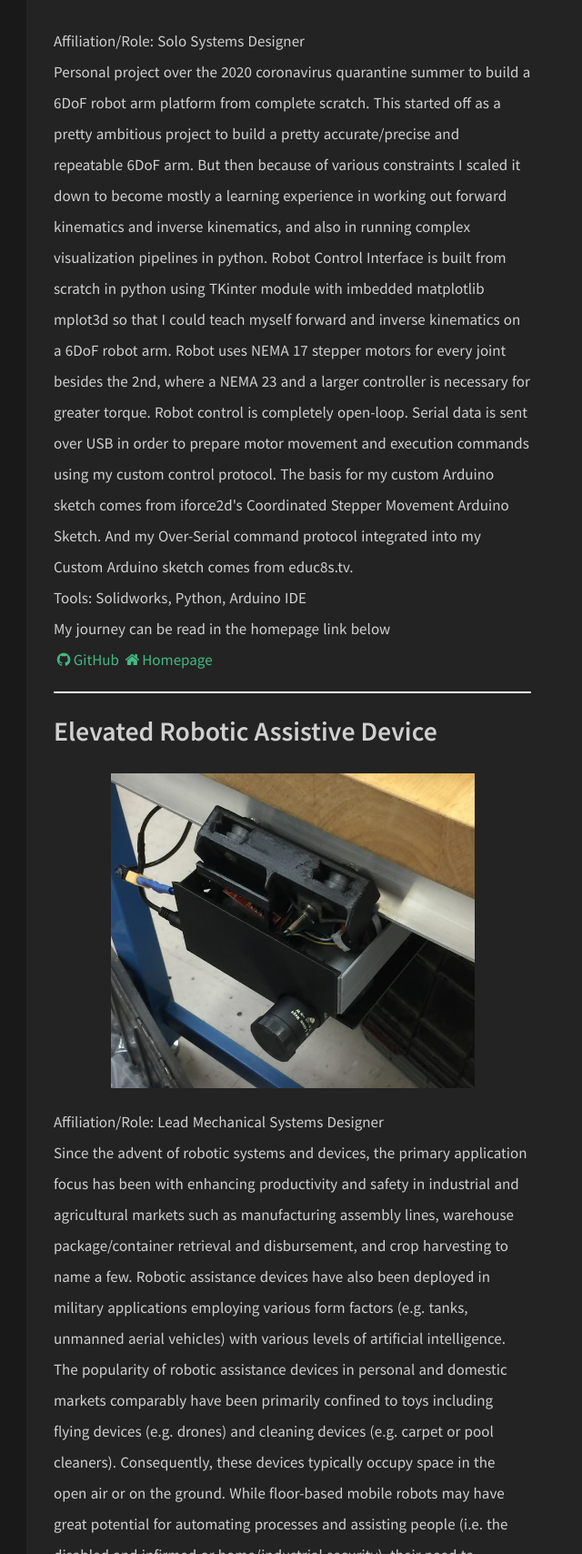
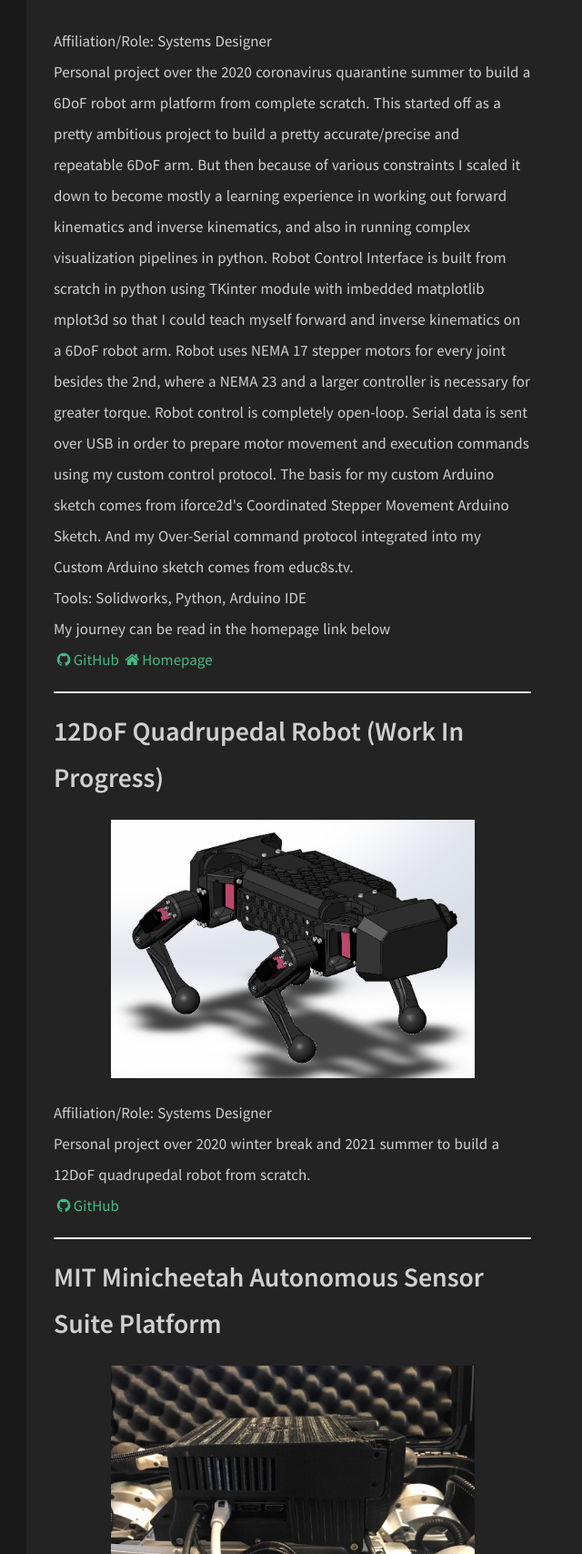
Before and after one commit to uynitsuj/uynitsuj.github.io, a Jekyll site: the page built from about.html, in a window 1280 px wide, cut to the strip 1651-3359 px from the top of the page. Shown: the whole strip at 91% size, without its empty margins (291-931 px from the left). Built offline with Jekyll 4.4.1, drawn with Linux system fonts in a browser that asks for light colours; nearby versions of some CDN libraries; some of the changed text lies outside the part shown.

Commit message:
projects

```diff
--- a/_data/index/projects.yml
+++ b/_data/index/projects.yml
@@ -1,9 +1,19 @@
 - name: 6DoF 3D-Printed Robotic Arm
-  descr: "Affiliation/Role: Solo Systems Designer<br>Personal project over the 2020 coronavirus quarantine summer to build a 6DoF robot arm platform from complete scratch. This started off as a pretty ambitious project to build a pretty accurate/precise and repeatable 6DoF arm. But then because of various constraints I scaled it down to become mostly a learning experience in working out forward kinematics and inverse kinematics, and also in running complex visualization pipelines in python. Robot Control Interface is built from scratch in python using TKinter module with imbedded matplotlib mplot3d so that I could teach myself forward and inverse kinematics on a 6DoF robot arm. Robot uses NEMA 17 stepper motors for every joint besides the 2nd, where a NEMA 23 and a larger controller is necessary for greater torque. Robot control is completely open-loop. Serial data is sent over USB in order to prepare motor movement and execution commands using my custom control protocol. The basis for my custom Arduino sketch comes from iforce2d's Coordinated Stepper Movement Arduino Sketch. And my Over-Serial command protocol integrated into my Custom Arduino sketch comes from educ8s.tv. <br>Tools: Solidworks, Python, Arduino IDE <br>My journey can be read in the homepage link below"
+  descr: "Affiliation/Role: Systems Designer<br>Personal project over the 2020 coronavirus quarantine summer to build a 6DoF robot arm platform from complete scratch. This started off as a pretty ambitious project to build a pretty accurate/precise and repeatable 6DoF arm. But then because of various constraints I scaled it down to become mostly a learning experience in working out forward kinematics and inverse kinematics, and also in running complex visualization pipelines in python. Robot Control Interface is built from scratch in python using TKinter module with imbedded matplotlib mplot3d so that I could teach myself forward and inverse kinematics on a 6DoF robot arm. Robot uses NEMA 17 stepper motors for every joint besides the 2nd, where a NEMA 23 and a larger controller is necessary for greater torque. Robot control is completely open-loop. Serial data is sent over USB in order to prepare motor movement and execution commands using my custom control protocol. The basis for my custom Arduino sketch comes from iforce2d's Coordinated Stepper Movement Arduino Sketch. And my Over-Serial command protocol integrated into my Custom Arduino sketch comes from educ8s.tv. <br>Tools: Solidworks, Python, Arduino IDE <br>My journey can be read in the homepage link below"
   image: ezgif-4-f28f910a4123.gif
   github: https://github.com/uynitsuj/Open6R_ARM
   website: https://uynitsuj.github.io/articles/2020-08/what-an-incoming-umich-freshman-is-doing-to-stay-sharp-during-quarantine
   youtube: https://www.youtube.com/embed/CedyWQmqiJ0
+
+- name: 12DoF Quadrupedal Robot (Work In Progress)
+  descr: "Affiliation/Role: Systems Designer<br> Personal project over 2020 winter break and 2021 summer to build a 12DoF quadrupedal robot from scratch."
+  image: Microcheetah2.png
+  github: https://github.com/uynitsuj/quadruped
+
+- name: MIT Minicheetah Autonomous Sensor Suite Platform
+  descr: "Affiliation/Role: Systems Designer<br> This sensor suite was designed to augment the autonomous capabilities of the MIT Minicheetah. It houses and protects an NVIDIA Jetson Xavier as well as a vision system. The suite will accept either the Intel depth camera or L515 LiDAR system. Additional components such as network switches may be mounted at the rear via tape. 2 cargo straps are run through the sensor suite frame to secure a Krisdonia portable battery to the underside of the Minicheetah."
+  image: P4.JPG
+  github: https://github.com/UMich-CURLY/minicheetah-sensorsuite
 
 - name: Elevated Robotic Assistive Device
   descr: "Affiliation/Role: Lead Mechanical Systems Designer<br>Since the advent of robotic systems and devices, the primary application focus has been with enhancing
```
Also changed, not shown: img/robots/Michigan MicroCheetah.png (added), img/robots/Microcheetah2.png (added), img/robots/P4.JPG (added), img/robots/Screenshot 2020-12-20 235126.png (added), img/robots/Screenshot 2020-12-21 104855.png (added), img/robots/Screenshot 2020-12-21 192045.png (added), img/robots/Screenshot 2020-12-21 192222.png (added).
